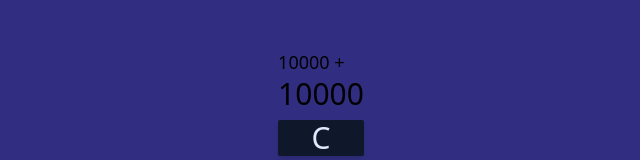
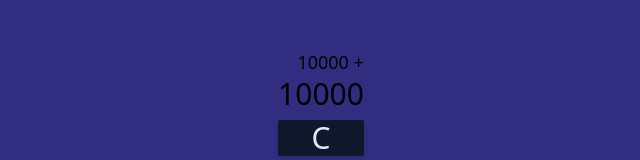
Before and after one commit to al-imam/calculator, a React (Vite) app: page / in a window 1280 px wide. Shown: the top 160 px of the page, without its empty margins (319-959 px from the left). Built offline with nearby package versions, Linux system fonts and the light colour scheme.

Commit message:
Fix bug float-right

```diff
--- a/src/components/P.tsx
+++ b/src/components/P.tsx
@@ -2,7 +2,7 @@ const P: React.FunctionComponent<{
   children: React.ReactNode;
   classes?: string;
 }> = ({ children, classes }) => (
-  <p className={`clear-both float-left break-words break-all ${classes}`}>
+  <p className={`clear-both float-right break-words break-all ${classes}`}>
     {children}
   </p>
 );
```
